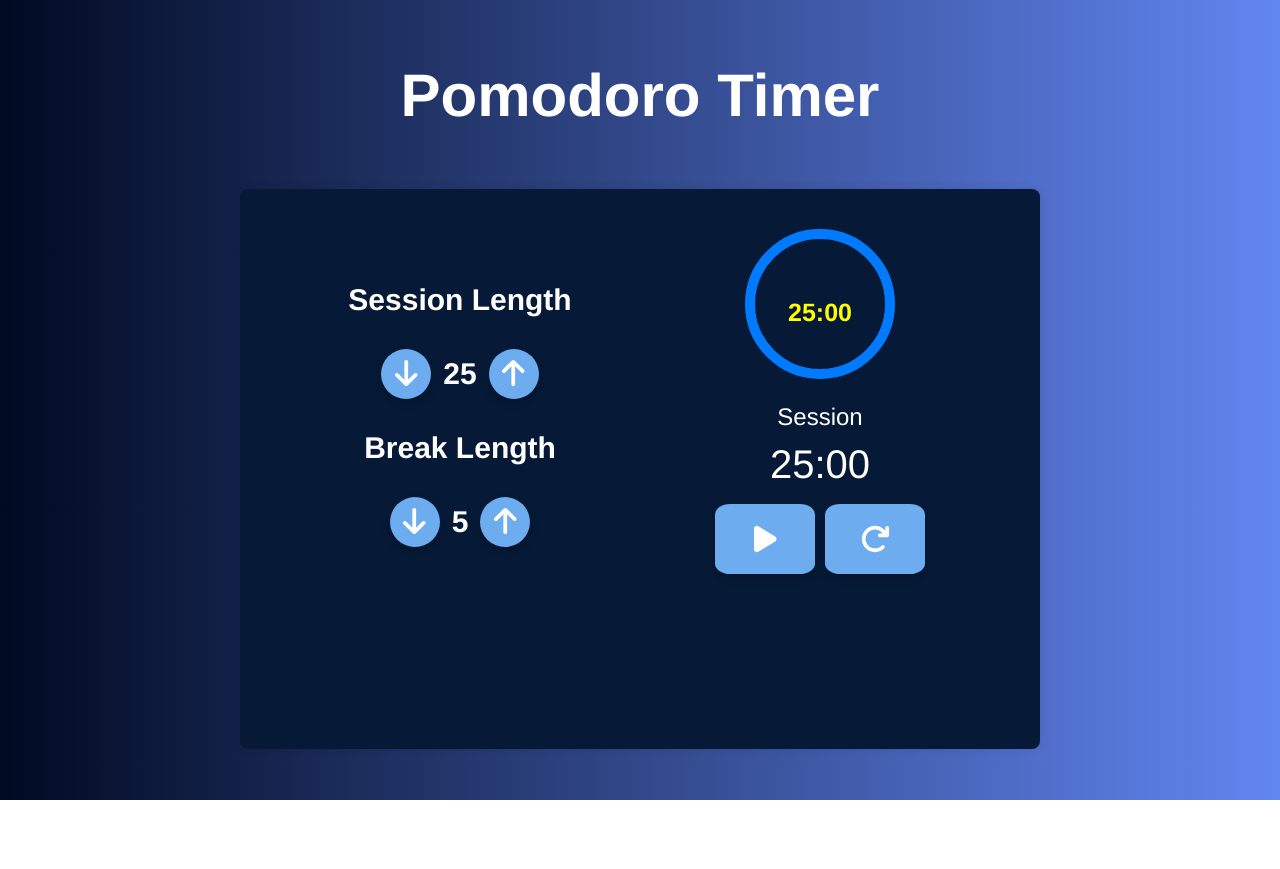
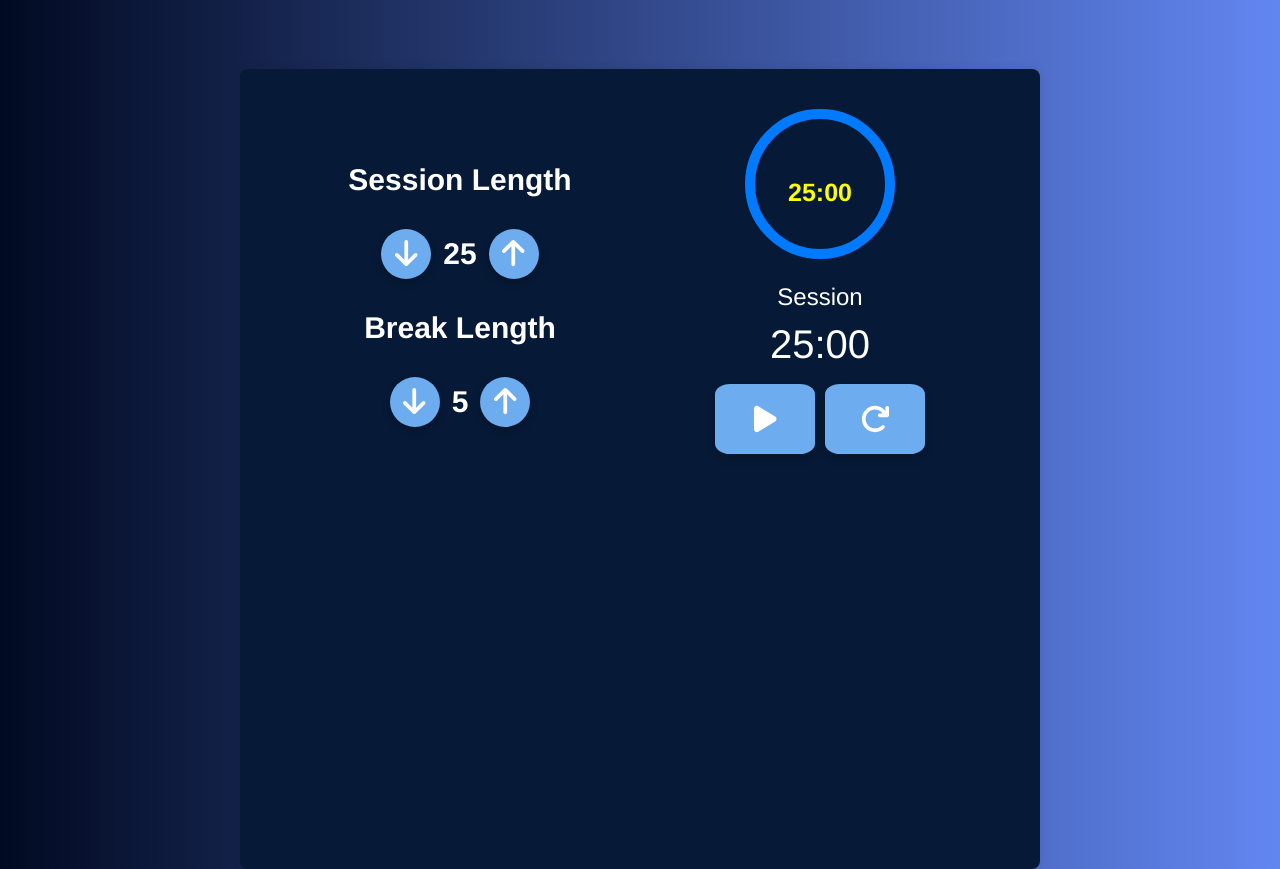
Before and after one commit to S-chahine/pomodoro-timer, a React (Create React App) app: page / in a window 1280 px wide. Before the commit the page ends 800 px from the top, so only its background shows below. Built offline with nearby package versions, Linux system fonts and the light colour scheme.

Commit message:
changed the height of container

```diff
--- a/src/components/Timer.css
+++ b/src/components/Timer.css
@@ -21,7 +21,7 @@ body {
     padding: 40px;
     text-align: center;
     width: 100vh;
-    height: 70vh;
+    height: 100vh;
 }
 
 .TimerLabel {
```
